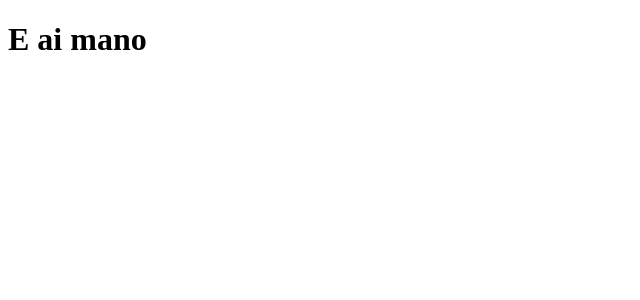
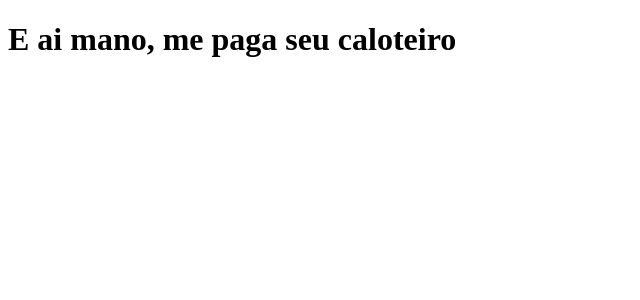
Before and after one commit to Terrcius/clone-tabnews, a Next.js app: page / in a window 1280 px wide. Shown: the top 300 px of the page, without its empty margins (0-640 px from the left). Built offline with nearby package versions, Linux system fonts and the light colour scheme.

Commit message:
modifica a frase

```diff
--- a/pages/index.js
+++ b/pages/index.js
@@ -1,5 +1,5 @@
 function home(){
-    return <h1>E ai mano</h1>
+    return <h1>E ai mano, me paga seu caloteiro</h1>
 }
 
 export default home;
```
